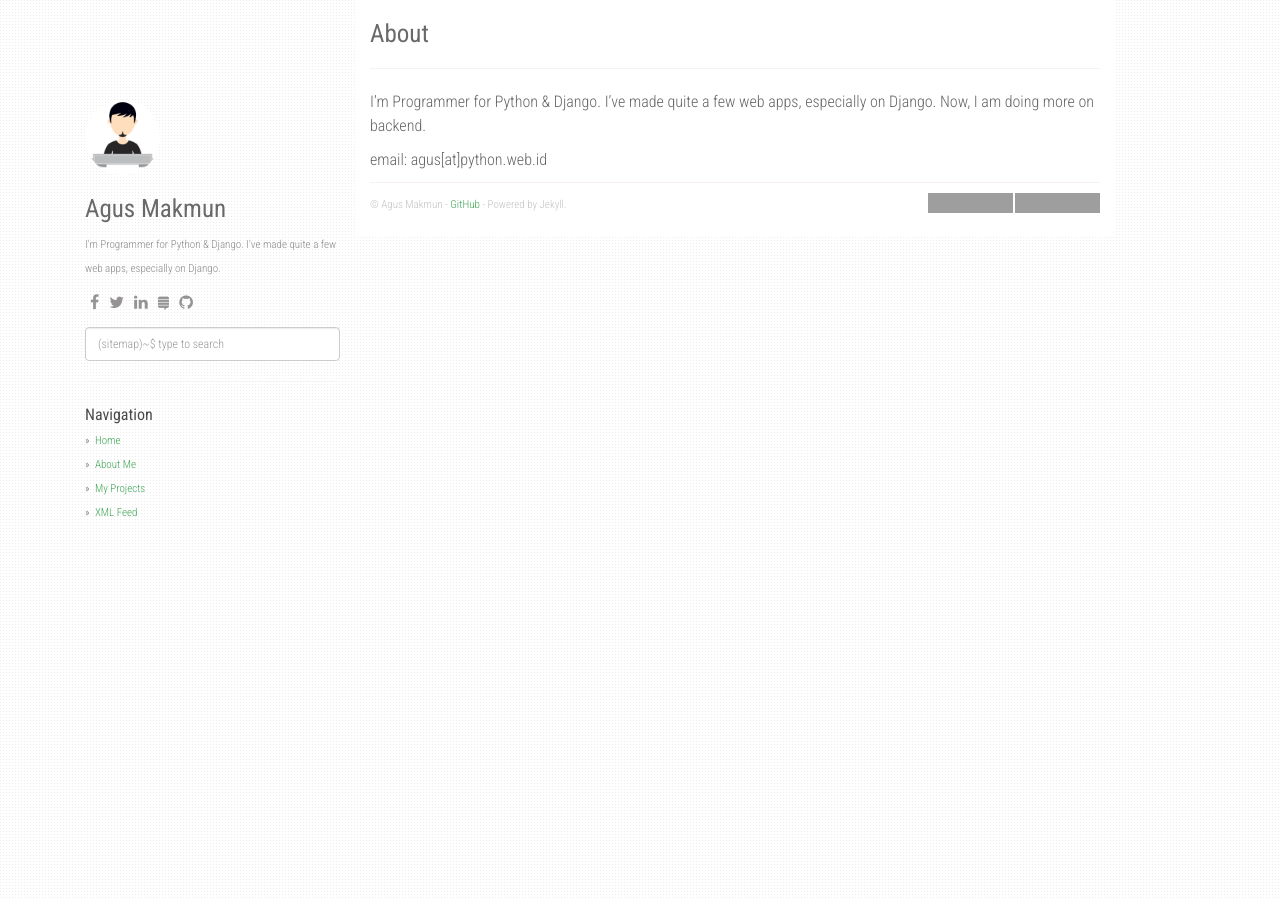
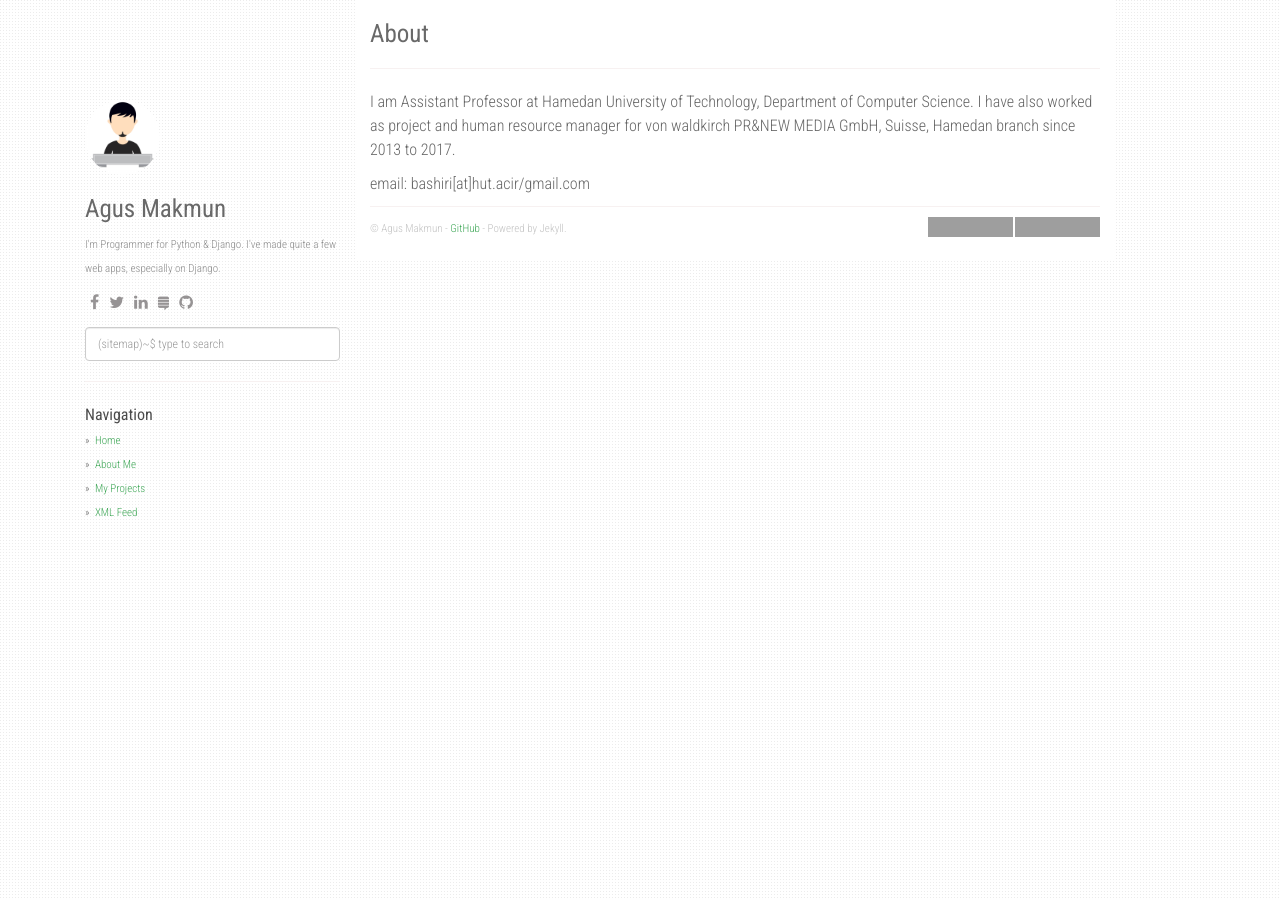
Before and after one commit to bashiri/bashiri.github.io, a Jekyll site: the page built from about.md, in a window 1280 px wide. Built offline with Jekyll 4.4.1, drawn with Linux system fonts in a browser that asks for light colours; nearby versions of some CDN libraries; grey boxes are pictures that could not be loaded.

Commit message:
Update about.md

```diff
--- a/about.md
+++ b/about.md
@@ -4,6 +4,6 @@ title: About
 permalink: /about/
 ---
 
-I'm Programmer for Python & Django. I've made quite a few web apps, especially on Django. Now, I am doing more on backend.
+I am Assistant Professor at Hamedan University of Technology, Department of Computer Science. I have also worked as project and human resource manager for von waldkirch PR&NEW MEDIA GmbH, Suisse, Hamedan branch since 2013 to 2017.
 
-email: agus[at]python.web.id
+email: bashiri[at]hut.acir/gmail.com
```
